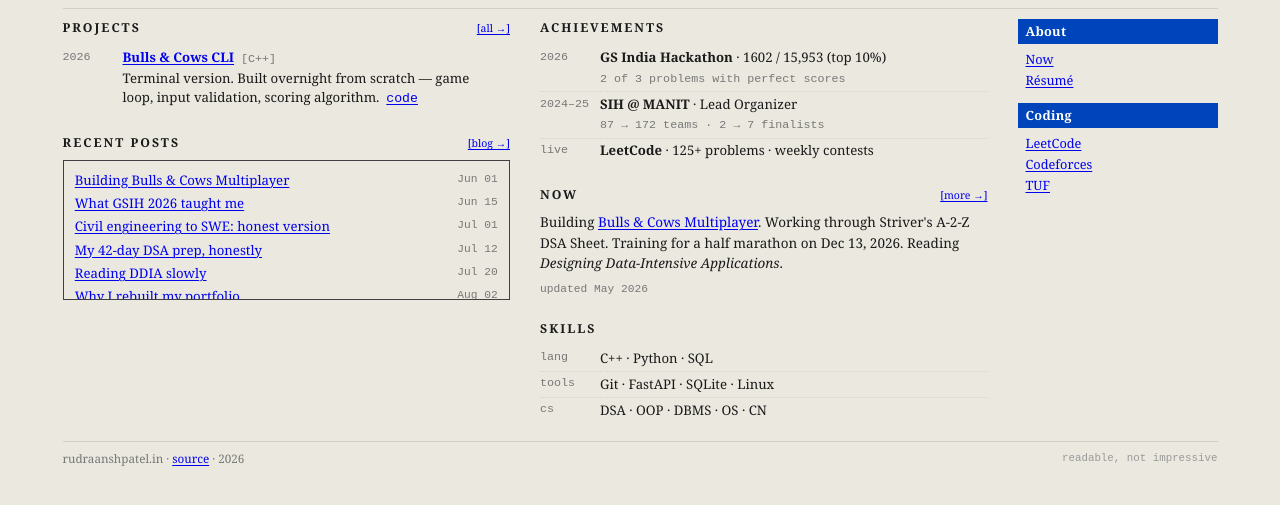
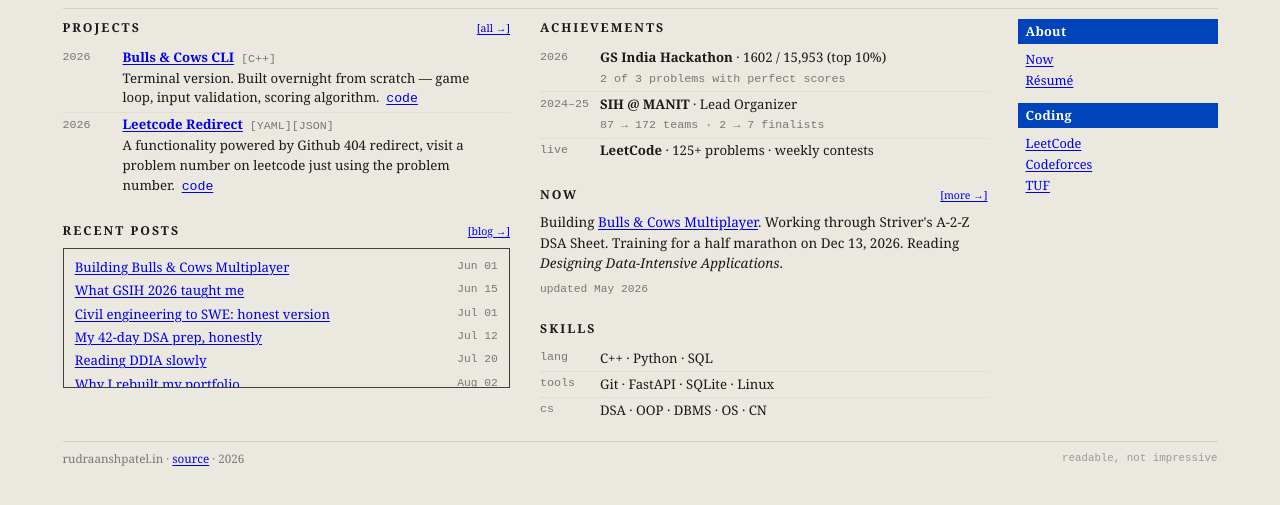
Before and after one commit to rudraanshpatel/rudraanshpatel.github.io, a plain HTML site: page index.html in a window 1280 px wide. Shown: the part 169-674 px from the top of the page. Drawn offline with Linux system fonts and the light colour scheme.

Commit message:
added project to home

```diff
--- a/index.html
+++ b/index.html
@@ -99,6 +99,15 @@
             Terminal version. Built overnight from scratch — game loop, input
             validation, scoring algorithm.
             &nbsp;<span class="mono"><a href="https://github.com/rudraanshpatel/Bulls-and-Cows" target="_blank">code</a></span>
+          </td>
+        </tr>
+        <tr>
+          <td class="year">2026</td>
+          <td>
+            <strong><a href="projects/">Leetcode Redirect</a></strong>
+            &nbsp;<span class="mono dim" style="font-size:0.78rem;">[YAML][JSON]</span><br/>
+            A functionality powered by Github 404 redirect, visit a problem number on leetcode just using the problem number.
+            &nbsp;<span class="mono"><a href="https://github.com/rudraanshpatel/rudraanshpatel.github.io" target="_blank">code</a></span>
           </td>
         </tr>
       </table>
```
